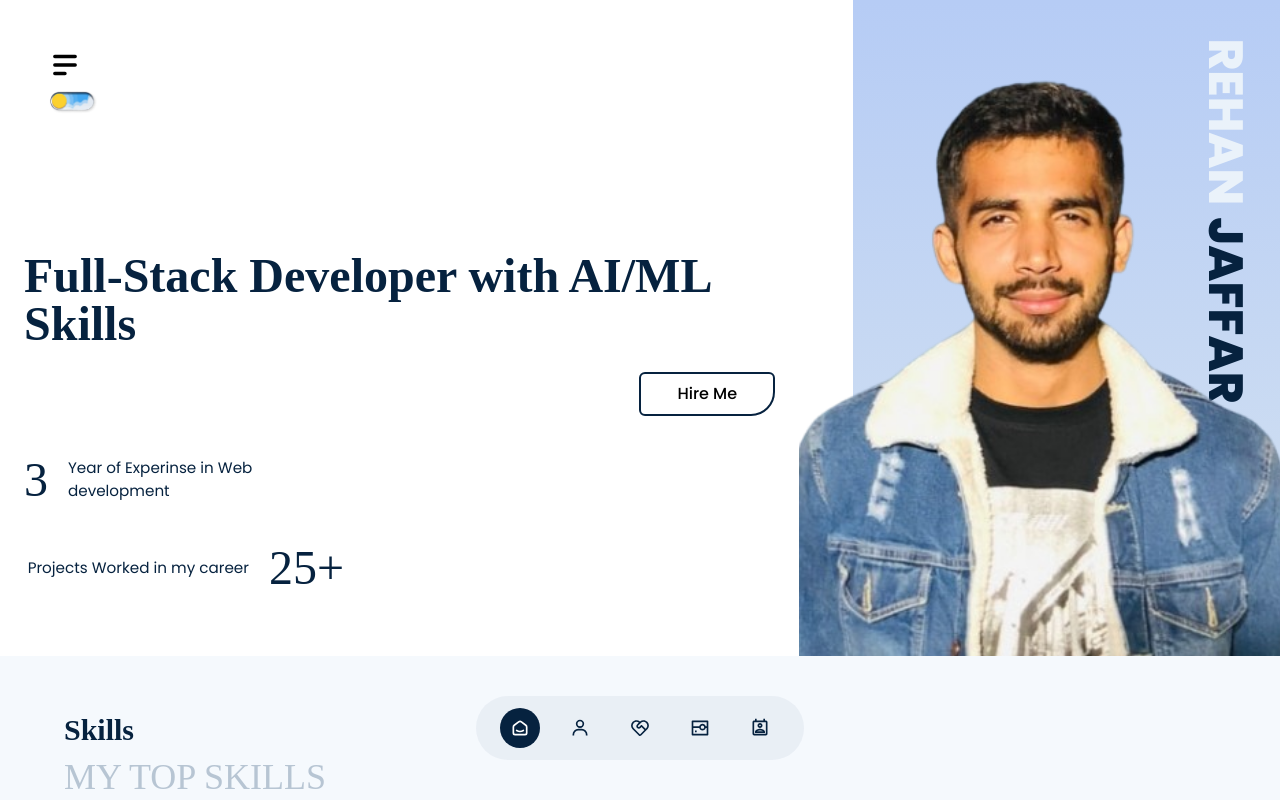
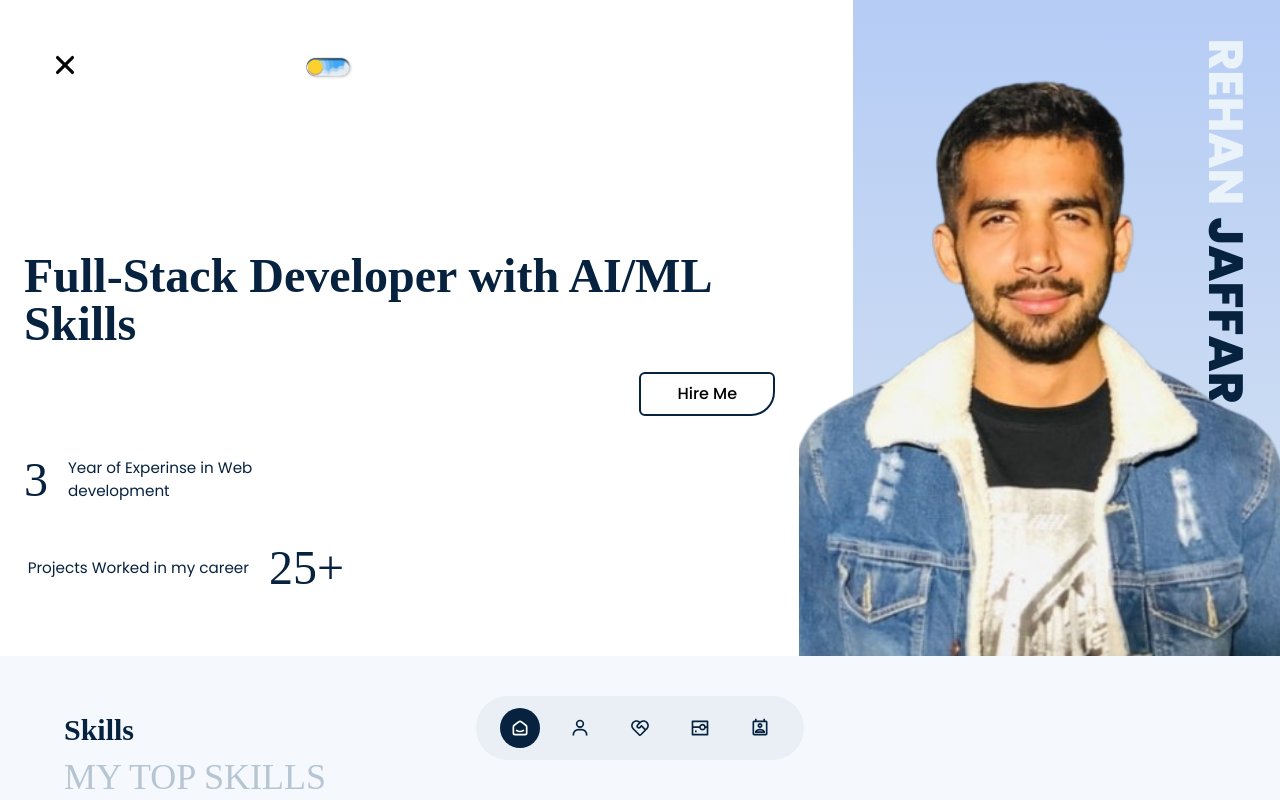
Before and after one commit to rehanjaffar/Rehan-Portfolio, a React (Vite) app: page / in a window 1280 px wide. Both pictures are taken after a click on the icon 65 px from the left and 65 px from the top of the page. Shown: the top 800 px of the page. Built offline with nearby package versions, Linux system fonts and the light colour scheme; a web font is replaced by a local one.

Commit message:
update icon

```diff
--- a/package.json
+++ b/package.json
@@ -15,6 +15,7 @@
     "react-dom": "^18.3.1",
     "react-icons": "^5.3.0",
     "react-modal": "^3.16.1",
+    "react-router-dom": "^7.8.2",
     "swiper": "^11.1.14"
   },
   "devDependencies": {
--- a/src/components/navbar/NavBar.jsx
+++ b/src/components/navbar/NavBar.jsx
@@ -2,6 +2,7 @@ import React, { createElement, useState } from "react";
 import { nav } from "./NavBarData";
 
 import { HiMenuAlt2 } from "react-icons/hi";
+import { IoClose } from "react-icons/io5";
 import DarkMode from "./DarkMode";
 
 export default function NavBar() {
@@ -9,12 +10,18 @@ export default function NavBar() {
   const [active, setActive] = useState(0);
   return (
     <div className="w-full flex justify-center z-50 relative  dark:text-white duration-200">
-      <div className="sm:cursor-pointer fixed  top-10 left-10 z-[999] rounded-lg bg-white/40 p-2 ">
-        <HiMenuAlt2
-          className="bg-white dark:bg-gray"
+      <div className="sm:cursor-pointer absolute flex justify-between sm:w-80  w-32 top-4 sm:top-10 left-2 sm:left-10 z-[999] rounded-lg bg-white/20 p-2 ">
+{
+  showMenu ? <IoClose className="bg-white dark:bg-white/20"
+          size={34}
+          onClick={() => setShowMenu(!showMenu)}/> : <HiMenuAlt2
+          className="bg-white dark:bg-white/20"
           size={34}
           onClick={() => setShowMenu(!showMenu)}
         />
+}
+
+
         <DarkMode />
       </div>
       <nav
```
Also changed, not shown: 1 other file (tests, documents, lock files or other folders).
